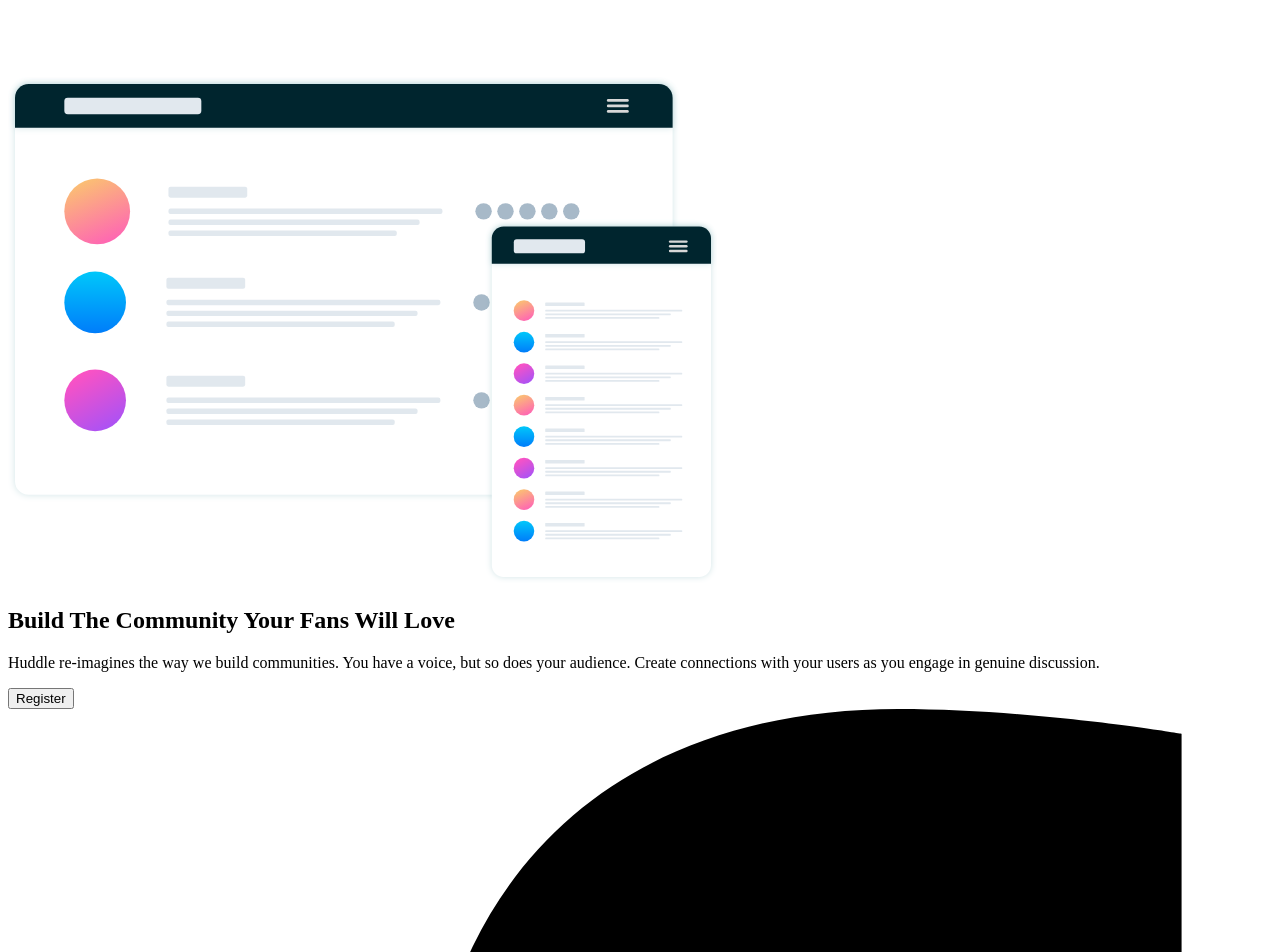
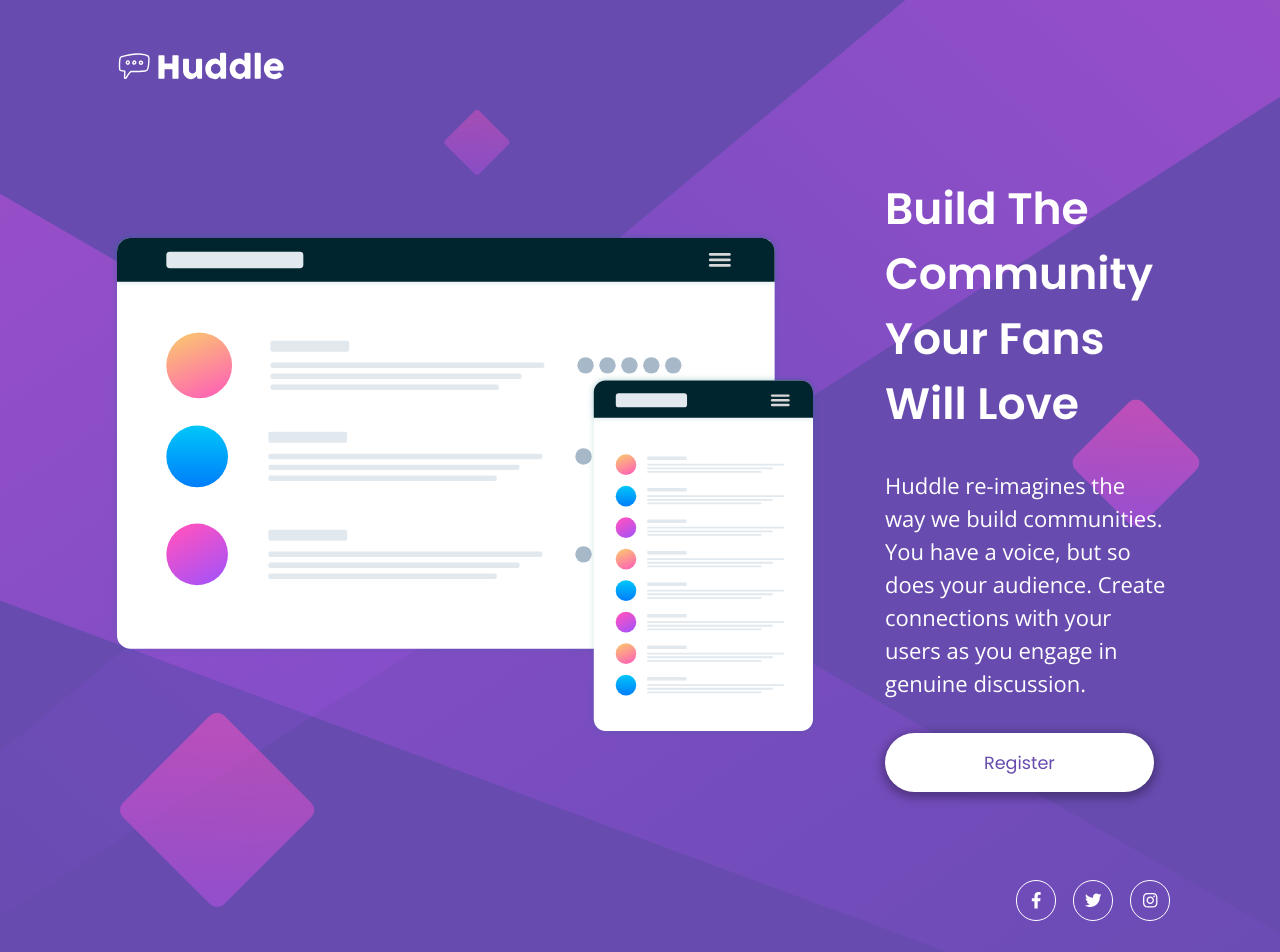
Before and after one commit to inlumio/Hunddle-LP-single, a plain HTML site: page index.html in a window 1280 px wide. Shown: the top 952 px of the page. Drawn offline with nearby package versions, Linux system fonts and the light colour scheme.

Commit message:
add styles and skreenshoots

```diff
--- a/index.html
+++ b/index.html
@@ -16,37 +16,50 @@
 <body>
 
   <header class="header">
+    <div class="container">
       <img src="./images/logo.svg" alt="">
+    </div>
   </header>
 
   <main class="main">
+    <div class="container">
       <img src="./images/illustration-mockups.svg" alt="">
+
       <section class="main__right">
         <h1 class="main__header">
           Build The Community Your Fans Will Love
         </h1>
-      <p class="main-description">
+        <p class="main__description">
           Huddle re-imagines the way we build communities. You have a voice, but so does your audience.
           Create connections with your users as you engage in genuine discussion.
         </p>
         <button class="main__button">Register</button>
       </section>
+    </div>
   </main>
 
   <footer class="footer">
+    <div class="container">
+      <section class="social">
         <svg xmlns="http://www.w3.org/2000/svg" viewBox="0 0 320 512">
           <!--! Font Awesome Pro 6.2.0 by @fontawesome - https://fontawesome.com License - https://fontawesome.com/license (Commercial License) Copyright 2022 Fonticons, Inc. -->
           <path
             d="M279.14 288l14.22-92.66h-88.91v-60.13c0-25.35 12.42-50.06 52.24-50.06h40.42V6.26S260.43 0 225.36 0c-73.22 0-121.08 44.38-121.08 124.72v70.62H22.89V288h81.39v224h100.17V288z" />
         </svg>
+      </section>
+      <section class="social">
         <svg xmlns="http://www.w3.org/2000/svg" viewBox="0 0 512 512">
           <path
             d="M459.37 151.716c.325 4.548.325 9.097.325 13.645 0 138.72-105.583 298.558-298.558 298.558-59.452 0-114.68-17.219-161.137-47.106 8.447.974 16.568 1.299 25.34 1.299 49.055 0 94.213-16.568 130.274-44.832-46.132-.975-84.792-31.188-98.112-72.772 6.498.974 12.995 1.624 19.818 1.624 9.421 0 18.843-1.3 27.614-3.573-48.081-9.747-84.143-51.98-84.143-102.985v-1.299c13.969 7.797 30.214 12.67 47.431 13.319-28.264-18.843-46.781-51.005-46.781-87.391 0-19.492 5.197-37.36 14.294-52.954 51.655 63.675 129.3 105.258 216.365 109.807-1.624-7.797-2.599-15.918-2.599-24.04 0-57.828 46.782-104.934 104.934-104.934 30.213 0 57.502 12.67 76.67 33.137 23.715-4.548 46.456-13.32 66.599-25.34-7.798 24.366-24.366 44.833-46.132 57.827 21.117-2.273 41.584-8.122 60.426-16.243-14.292 20.791-32.161 39.308-52.628 54.253z" />
         </svg>
+      </section>
+      <section class="social">
         <svg xmlns="http://www.w3.org/2000/svg" viewBox="0 0 448 512">
           <path
             d="M224.1 141c-63.6 0-114.9 51.3-114.9 114.9s51.3 114.9 114.9 114.9S339 319.5 339 255.9 287.7 141 224.1 141zm0 189.6c-41.1 0-74.7-33.5-74.7-74.7s33.5-74.7 74.7-74.7 74.7 33.5 74.7 74.7-33.6 74.7-74.7 74.7zm146.4-194.3c0 14.9-12 26.8-26.8 26.8-14.9 0-26.8-12-26.8-26.8s12-26.8 26.8-26.8 26.8 12 26.8 26.8zm76.1 27.2c-1.7-35.9-9.9-67.7-36.2-93.9-26.2-26.2-58-34.4-93.9-36.2-37-2.1-147.9-2.1-184.9 0-35.8 1.7-67.6 9.9-93.9 36.1s-34.4 58-36.2 93.9c-2.1 37-2.1 147.9 0 184.9 1.7 35.9 9.9 67.7 36.2 93.9s58 34.4 93.9 36.2c37 2.1 147.9 2.1 184.9 0 35.9-1.7 67.7-9.9 93.9-36.2 26.2-26.2 34.4-58 36.2-93.9 2.1-37 2.1-147.8 0-184.8zM398.8 388c-7.8 19.6-22.9 34.7-42.6 42.6-29.5 11.7-99.5 9-132.1 9s-102.7 2.6-132.1-9c-19.6-7.8-34.7-22.9-42.6-42.6-11.7-29.5-9-99.5-9-132.1s-2.6-102.7 9-132.1c7.8-19.6 22.9-34.7 42.6-42.6 29.5-11.7 99.5-9 132.1-9s102.7-2.6 132.1 9c19.6 7.8 34.7 22.9 42.6 42.6 11.7 29.5 9 99.5 9 132.1s2.7 102.7-9 132.1z" />
         </svg>
+      </section>
+    </div>
   </footer>
 </body>
 
--- a/style.css
+++ b/style.css
@@ -0,0 +1,175 @@
+@import url('https://fonts.googleapis.com/css2?family=Open+Sans&family=Poppins:wght@400;600&display=swap');
+
+*, *::after, *::before {
+	margin: 0;
+	padding: 0;
+	box-sizing: border-box;
+}
+
+:root {
+	--violet: hsl(257, 40%, 49%);
+	--soft-magenta: hsl(300, 69%, 71%);
+	--ff-headers: 'Poppins', sans-serif;
+	--ff-body: 'Open Sans', sans-serif;
+}
+
+body {
+	font-family: var(--ff-body);
+	color: white;
+	min-height: 100vh;
+	background-color: var(--violet);
+	background-image: url(./images/bg-mobile.svg);
+	background-repeat: no-repeat;
+	background-size: contain;
+}
+
+h1 {
+	font-family: var(--ff-headers);
+}
+
+img {
+	display: block;
+}
+
+.header, .main, .footer {
+	margin-block-end: 4rem;
+}
+
+.container {
+	max-width: 1600px;
+	padding-inline: 2.25rem;
+}
+
+.header {
+	margin-block-start: 2rem;
+}
+
+.header img {
+	height: 2rem;
+}
+
+.main .container {
+	display: flex;
+	flex-direction: column;
+	justify-content: space-between;
+	align-items: center;
+	gap: 3rem;
+}
+
+.main img {
+	max-width: 600px;
+	width: 100%;
+	flex: 1;
+	flex-basis: 150%;
+}
+
+.main__right {
+	text-align: center;
+}
+
+.main__right > *:not(:last-child) {
+	margin-block-end: 1.5rem;
+}
+
+.main__header {
+	font-size: 1.5rem;
+}
+
+.main__description {
+	line-height: 1.5;
+}
+
+.main__button {
+	font-family: var(--ff-headers);
+	background-color: #fff;
+	color: var(--violet);
+	border: none;
+	outline: none;
+	border-radius: 2rem;
+	padding: .75rem 4.5rem;
+	font-size: 0.8rem;
+	box-shadow: 0 3px 10px 3px rgba(0, 0, 0, 0.3);
+	cursor: pointer;
+	transition: 0.25s;
+}
+
+.main__button:hover {
+	background-color: var(--soft-magenta);
+	color: #fff;
+}
+
+.footer .container {
+	display: flex;
+	justify-content: center;
+	gap: .75rem;
+}
+
+.social {
+	--social-color: white;
+	border: 1px solid var(--social-color);
+	border-radius: 50%;
+	padding: .5rem;
+	cursor: pointer;
+}
+
+.social:hover {
+	--social-color: var(--soft-magenta)
+}
+
+.social svg {
+	display: block;
+	fill: var(--social-color);
+	--size: 1rem;
+	width: var(--size);
+	height: var(--size);
+}
+
+@media (min-width: 750px) {
+	html {
+		font-size: 20px;
+	}
+}
+
+@media (min-width: 1150px) {
+
+	html {
+		font-size: 22px;
+	}
+
+	body {
+		background-size: cover;
+		background-position: center;
+	}
+
+	.container {
+		padding-inline: 5rem;
+	}
+
+	.main .container {
+		flex-direction: row;
+	}
+
+	.main__right {
+		text-align: start;
+	}
+
+	.main img {
+		max-width: 1000px;
+	}
+
+	.main__header {
+		font-size: 2rem;
+	}
+
+	.footer {
+		margin-block-end: 2rem;
+	}
+
+	.footer .container {
+		justify-content: end;
+	}
+
+	.footer svg {
+		--size: 0.75rem
+	}
+}
```
Also changed, not shown: screenshots/screenshot-active.png (added). Lines whose indentation alone changed are shown as unchanged.
